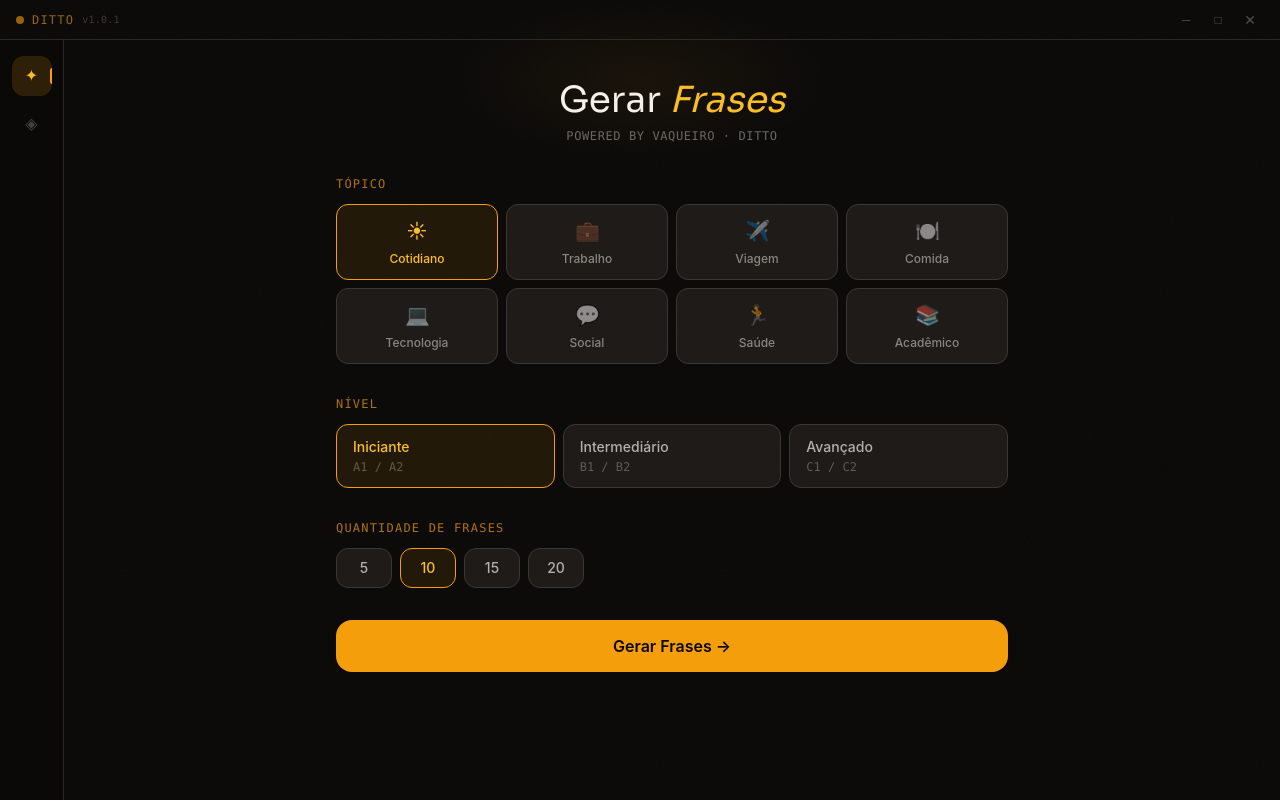
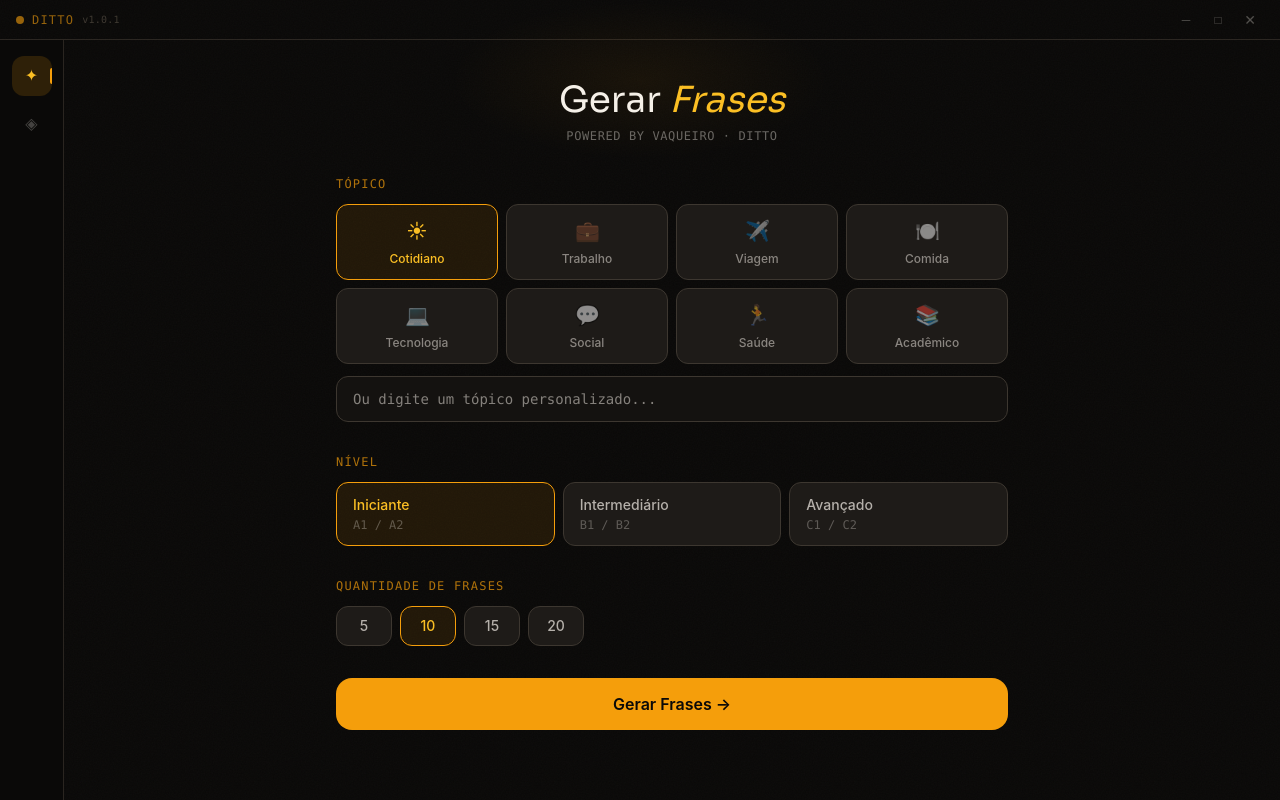
Before and after one commit to vssoares/ditto, a React (Vite) app: page / in a window 1280 px wide. Built offline with nearby package versions, Linux system fonts and the light colour scheme.

Commit message:
v1.0.2 - custom topic

```diff
--- a/electron/main.js
+++ b/electron/main.js
@@ -12,7 +12,7 @@ let mainWindow
 function createWindow() {
   mainWindow = new BrowserWindow({
     width: 1000,
-    height: 700,
+    height: 800,
     minWidth: 800,
     minHeight: 600,
     frame: false,
--- a/src/components/GeneratorScreen.tsx
+++ b/src/components/GeneratorScreen.tsx
@@ -2,6 +2,7 @@ import { useState } from 'react'
 import type { Phrase } from '../utils/types'
 import { storage } from '../utils/storage'
 import { Button, Label, SelectOption, ErrorBanner } from './ui'
+import TextInput from './ui/TextInput'
 
 const TOPICS = [
   { id: 'daily', label: 'Cotidiano', icon: '☀' },
@@ -31,6 +32,8 @@ interface GeneratorScreenProps {
 
 export default function GeneratorScreen({ onGenerate }: GeneratorScreenProps) {
   const [topic, setTopic] = useState<TopicId>('daily')
+  const [customTopic, setCustomTopic] = useState('')
+  const [apiKey, setApiKey] = useState(() => storage.getApiKey())
   const [level, setLevel] = useState<LevelId>('beginner')
   const [count, setCount] = useState<10 | 5 | 15 | 20>(10)
   const [loading, setLoading] = useState(false)
@@ -40,11 +43,22 @@ export default function GeneratorScreen({ onGenerate }: GeneratorScreenProps) {
     setError('')
     setLoading(true)
 
-    const topicLabel = TOPICS.find((t) => t.id === topic)?.label ?? topic
+    const trimmedApiKey = apiKey.trim()
+    if (!trimmedApiKey) {
+      setLoading(false)
+      setError('Informe sua OpenAI API Key para gerar frases.')
+      return
+    }
+
+    storage.setApiKey(trimmedApiKey)
+
+    const topicLabel = customTopic.trim()
+      ? customTopic.trim()
+      : TOPICS.find((t) => t.id === topic)?.label ?? topic
 
     try {
       const result = await window.electronAPI.generatePhrases({
-        apiKey: storage.getApiKey(),
+        apiKey: trimmedApiKey,
         topic: topicLabel,
         level,
         count,
@@ -90,10 +104,25 @@ export default function GeneratorScreen({ onGenerate }: GeneratorScreenProps) {
                 layout="card"
                 icon={t.icon}
                 label={t.label}
-                selected={topic === t.id}
-                onSelect={() => setTopic(t.id)}
+                selected={!customTopic && topic === t.id}
+                onSelect={() => { setTopic(t.id); setCustomTopic('') }}
               />
             ))}
+          </div>
+          <div className="mt-3 relative">
+            <TextInput
+              value={customTopic}
+              onChange={(e: React.ChangeEvent<HTMLInputElement>) =>
+                setCustomTopic(e.target.value.slice(0, 50))
+              }
+              placeholder="Ou digite um tópico personalizado..."
+              disabled={loading}
+            />
+            {customTopic && (
+              <span className="pointer-events-none absolute right-4 top-[46px] -translate-y-1/2 font-mono text-[10px] text-chalk/25">
+                {customTopic.length}/50
+              </span>
+            )}
           </div>
         </div>
 
@@ -124,7 +153,7 @@ export default function GeneratorScreen({ onGenerate }: GeneratorScreenProps) {
                 label={String(c)}
                 selected={count === c}
                 onSelect={() => setCount(c)}
-                className="w-14 h-10 !py-0 !px-0 justify-center items-center flex"
+                className="w-14 h-10 py-0! px-0! justify-center items-center flex"
               />
             ))}
           </div>
```
